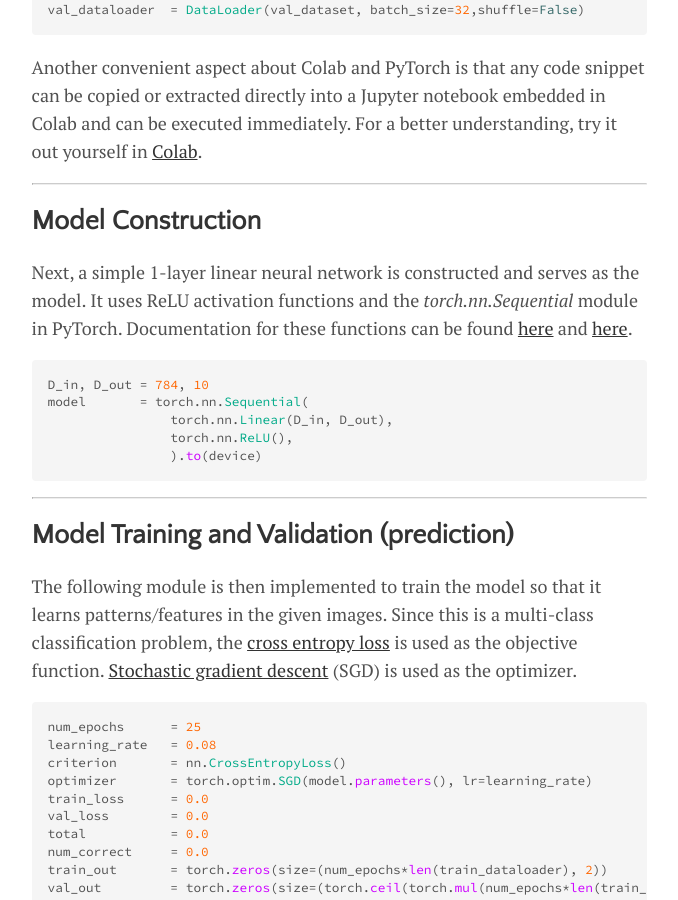
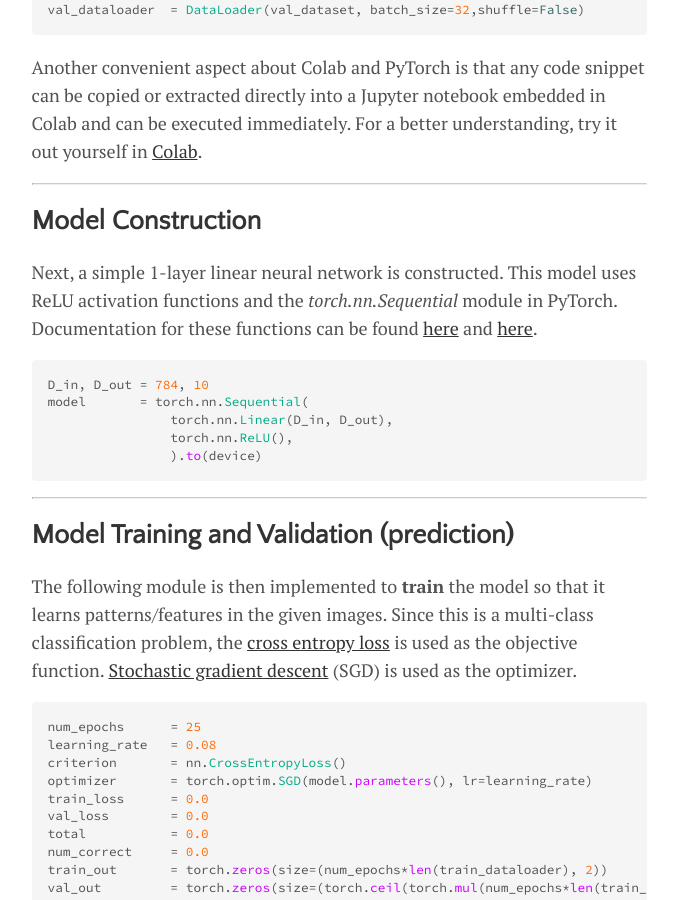
Before and after one commit to CheeGY/cheegy.github.io, a Jekyll site: the page built from _posts/2020-12-31-PyTorchColab.md, in a window 1280 px wide and 900 px high, scrolled down 3468 px. Shown: the whole window, without its empty margins (301-979 px from the left). Built offline with Jekyll 4.4.1, drawn with Linux system fonts in a browser that asks for light colours.

Commit message:
Update 2020-12-31-PyTorchColab.md

````diff
--- a/_posts/2020-12-31-PyTorchColab.md
+++ b/_posts/2020-12-31-PyTorchColab.md
@@ -81,7 +81,7 @@ Another convenient aspect about Colab and PyTorch is that any code snippet can b
 ----
 
 ## Model Construction
-Next, a simple 1-layer linear neural network is constructed and serves as the model. It uses ReLU activation functions and the *torch.nn.Sequential* module in PyTorch. Documentation for these functions can be found [here](https://pytorch.org/docs/stable/generated/torch.nn.ReLU.html) and [here](https://pytorch.org/docs/stable/generated/torch.nn.Sequential.html).
+Next, a simple 1-layer linear neural network is constructed. This model uses ReLU activation functions and the *torch.nn.Sequential* module in PyTorch. Documentation for these functions can be found [here](https://pytorch.org/docs/stable/generated/torch.nn.ReLU.html) and [here](https://pytorch.org/docs/stable/generated/torch.nn.Sequential.html).
 
 ```python
 D_in, D_out = 784, 10
@@ -94,7 +94,7 @@ model       = torch.nn.Sequential(
 ---
 
 ## Model Training and Validation (prediction)
-The following module is then implemented to train the model so that it learns patterns/features in the given images. Since this is a multi-class classification problem, the [cross entropy loss](https://pytorch.org/docs/stable/generated/torch.nn.CrossEntropyLoss.html) is used as the objective function. [Stochastic gradient descent](https://pytorch.org/docs/stable/optim.html?highlight=sgd%20optim#torch.optim.SGD) (SGD) is used as the optimizer.
+The following module is then implemented to **train** the model so that it learns patterns/features in the given images. Since this is a multi-class classification problem, the [cross entropy loss](https://pytorch.org/docs/stable/generated/torch.nn.CrossEntropyLoss.html) is used as the objective function. [Stochastic gradient descent](https://pytorch.org/docs/stable/optim.html?highlight=sgd%20optim#torch.optim.SGD) (SGD) is used as the optimizer.
 
 ```python
 num_epochs      = 25
````
